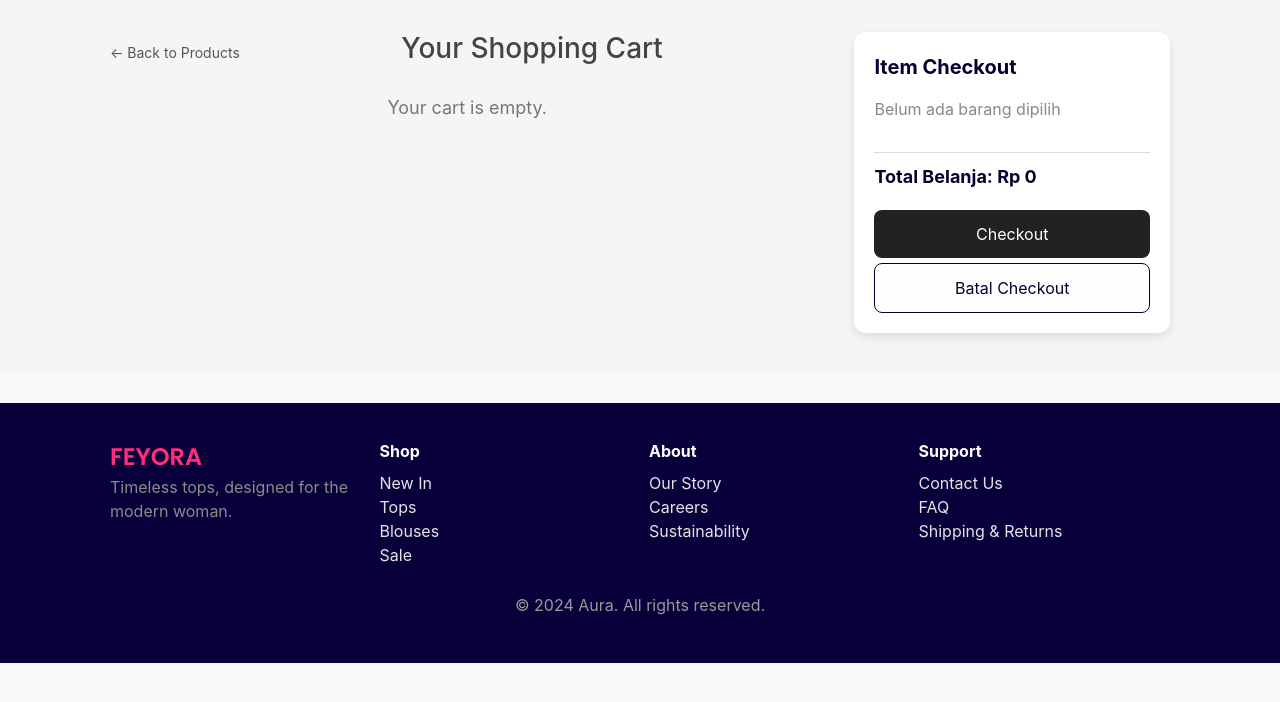
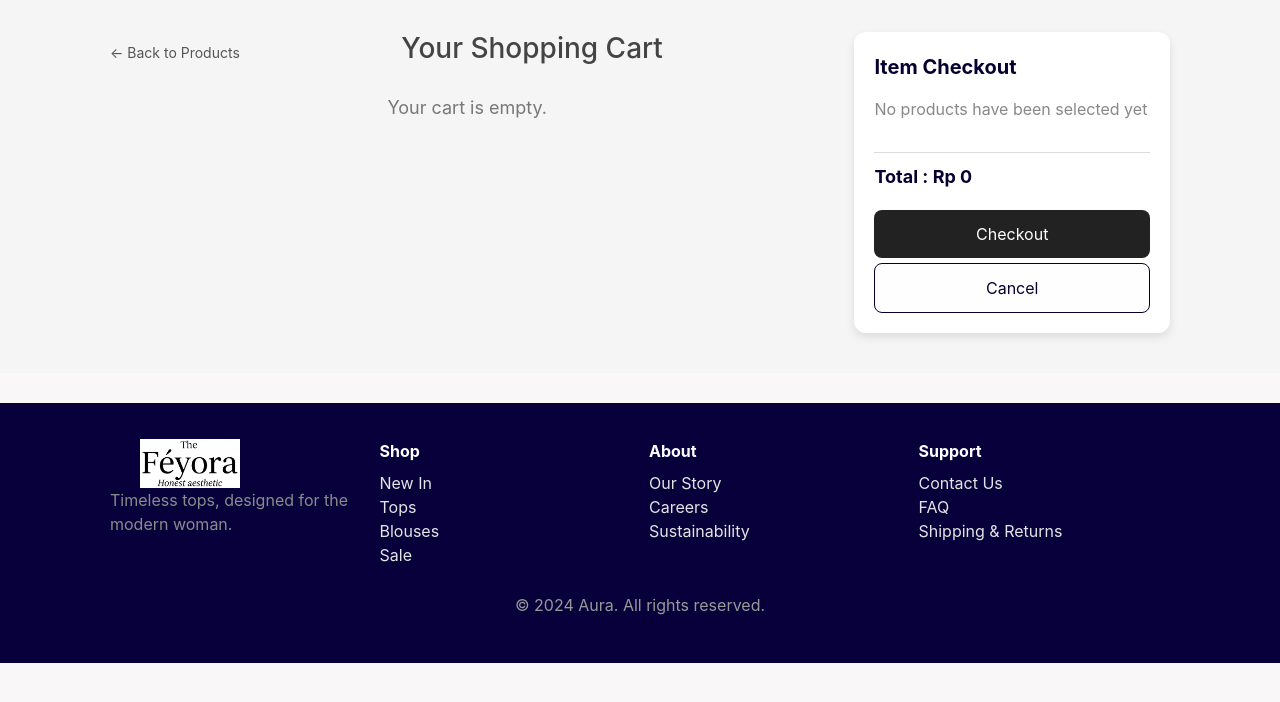
Before and after one commit to febbyvnr/TUBES_2_Toko, a PHP site: page /TUBES_2_Toko/cart/listCart.php in a window 1280 px wide. Shown: the part 82-784 px from the top of the page. Run offline with PHP 8.4, Linux system fonts and the light colour scheme; the visitor is signed in with stand-in values (Sample User, id 1); data that the repository does not hold is empty.

Commit message:
edit list cart binggris

```diff
--- a/cart/listCart.php
+++ b/cart/listCart.php
@@ -208,12 +208,12 @@ $cart = $resultCart->fetch_all(MYSQLI_ASSOC);
                 endforeach;
             else:
             ?>
-                <p style="color:#888;">Belum ada barang dipilih</p>
+                <p style="color:#888;">No products have been selected yet</p>
             <?php endif; ?>
             </div>
 
             <div class="summary-total">
-                Total Belanja: Rp <?= number_format($total, 0, ',', '.') ?>
+                Total : Rp <?= number_format($total, 0, ',', '.') ?>
             </div>
 
         <form action="order/checkout.php" method="POST">
@@ -225,7 +225,7 @@ $cart = $resultCart->fetch_all(MYSQLI_ASSOC);
 
         <form method="POST">
             <button class="cancelCheckout-btn" name="cancel_checkout">
-                Batal Checkout
+                Cancel
             </button>
         </form>
 
--- a/includes/footer.php
+++ b/includes/footer.php
@@ -1,7 +1,8 @@
 <footer class="site-footer">
   <div class="container footer-grid">
     <div class="col">
-      <div class="brand">FEYORA</div>
+      <img src="/TUBES_2_Toko/assets/Logo Feyora.png"
+             style="width: 100px; height:auto; margin-left: 30px;">
       <p class="muted">Timeless tops, designed for the modern woman.</p>
     </div>
     <div class="col">
```
